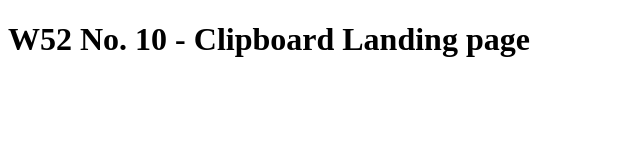
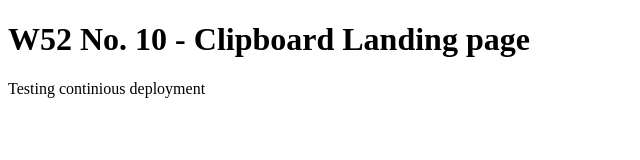
Before and after one commit to MinhKhangTran/w52s_10_11ty_clipboard, an Eleventy site: page src/index.html in a window 1280 px wide. Shown: the whole page, without its empty margins (0-640 px from the left). Built offline with nearby package versions, Linux system fonts and the light colour scheme; Eleventy itself is replaced by a stand-in of ours; files that its build step writes are made by us from their sources.

Commit message:
:sparkles: test deployment

```diff
--- a/src/index.html
+++ b/src/index.html
@@ -4,3 +4,4 @@ title: W52 No. 10 - Clipboard Landing page
 ---
 
 <h1>{{title}}</h1>
+<p>Testing continious deployment</p>
```
